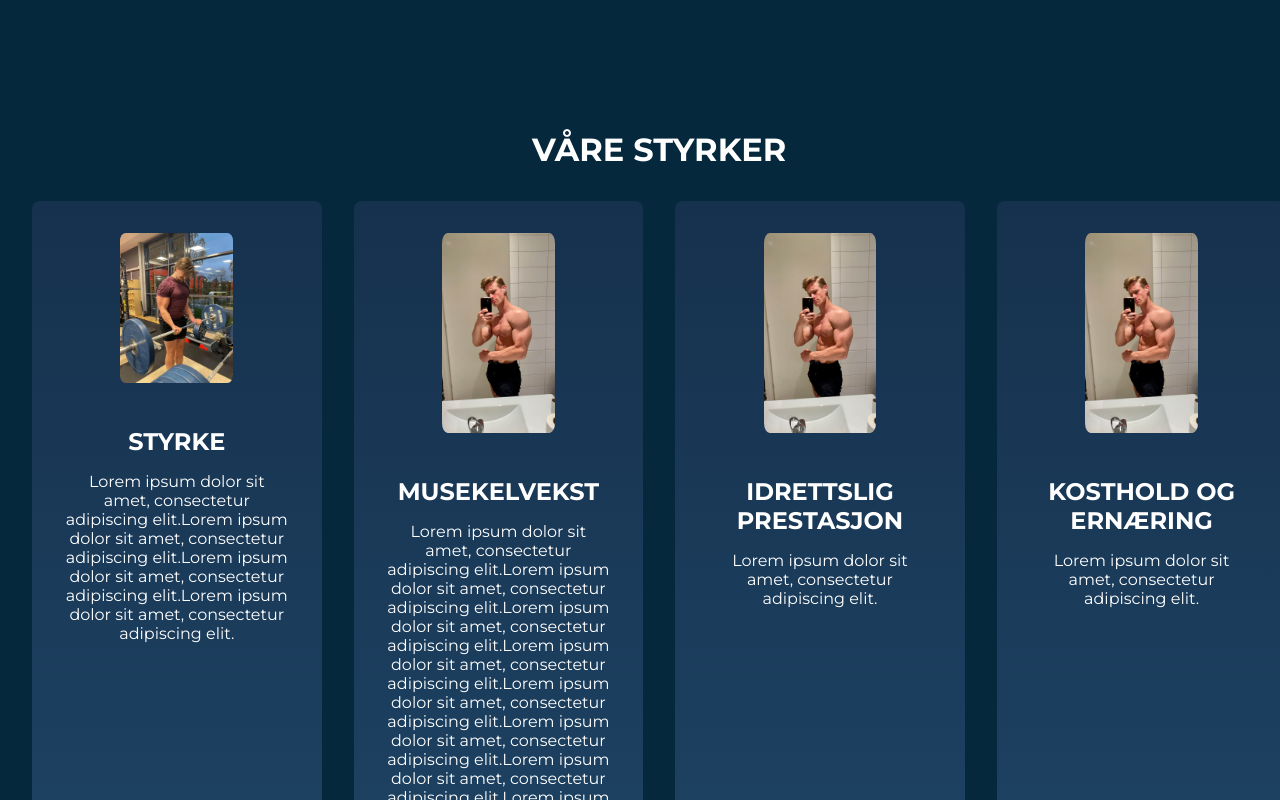
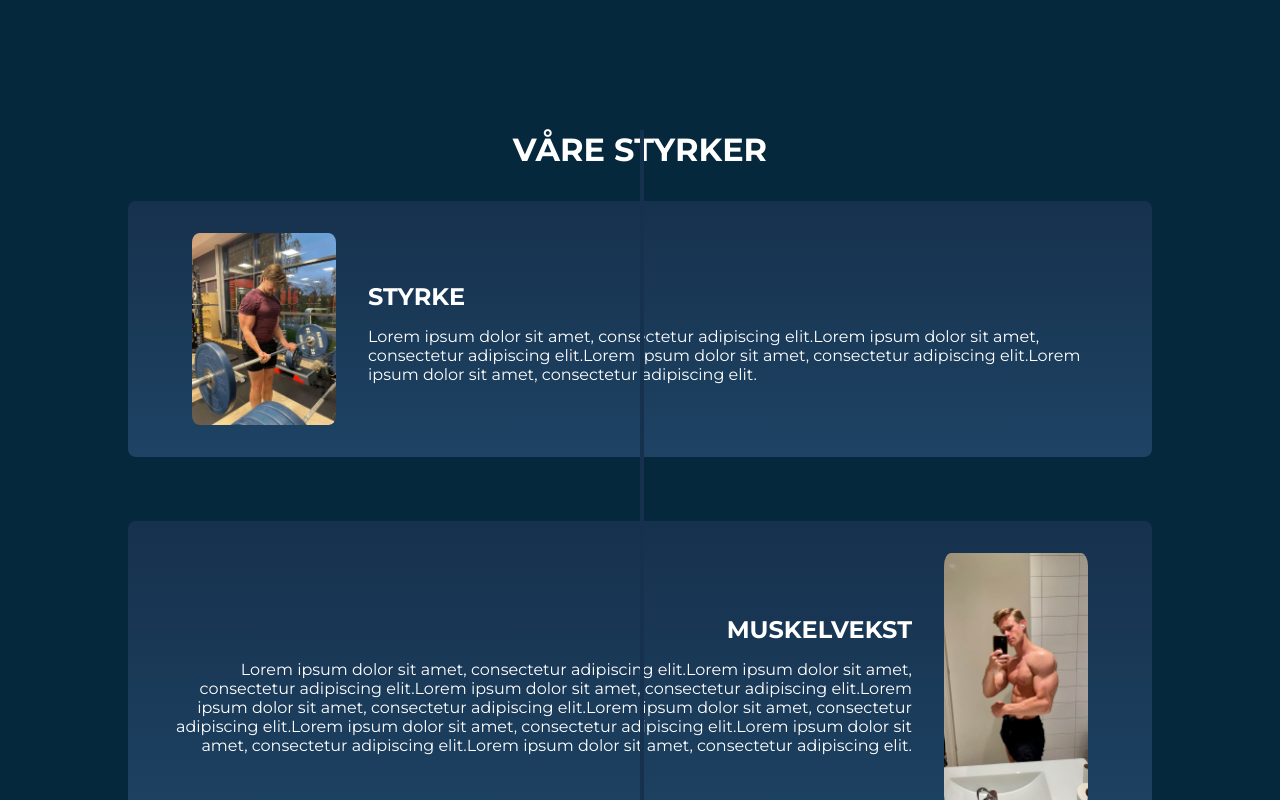
Before and after one commit to Oatre/ebccd, a React (Create React App) app: page / in a window 1280 px wide. Shown: the part 480-1280 px from the top of the page. Built offline with nearby package versions, Linux system fonts and the light colour scheme.

Commit message:
Adjusted ourstrengths.

```diff
--- a/src/App.js
+++ b/src/App.js
@@ -3,6 +3,7 @@ import { Home } from "./Pages/Home";
 import { About } from "./Pages/About";
 import { Coaching } from "./Pages/Coaching";
 import { Ourvision } from './Pages/Ourvision';
+import { Contact } from './Pages/Contact';
 import "./index.css";
 
 function App() {
@@ -13,6 +14,7 @@ function App() {
         <Route path="/about" element={<About />} />
         <Route path="/vision" element={<Ourvision />} />
         <Route path="/coaching" element={<Coaching/>}/>
+        <Route path="/kontakt-oss" element={<Contact/>}/>
       </Routes>
     </div>
   );
--- a/src/Components/Navbar/Navbar.jsx
+++ b/src/Components/Navbar/Navbar.jsx
@@ -6,7 +6,6 @@ import HiddenButton from '../Button/HiddenButton';
 import instagramlogo from '../../Assets/Instagram.svg';
 
 export const Navbar = () => {
-
   return (
     <nav className="nav">
       <ul className="navbar">
@@ -19,23 +18,28 @@ export const Navbar = () => {
         <li className="navbar-item">
           <div className="navbar-button-wrapper">
             <Link to="/about">
-              <Button
-                label="OM OSS"
-              />
+              <Button label="OM OSS" />
             </Link>
             <div className="navbar-submenu">
               <Link to="/vision">
                 <HiddenButton label="VÅR VISJON" />
               </Link>
             </div>
+            <div className="bar"></div>
           </div>
-          <div className="bar"></div>
         </li>
         <li className="navbar-item">
-          <Link to="/coaching">
-            <Button label="COACHING" />
+          <div className="navbar-button-wrapper">
+            <Link to="/coaching">
+              <Button label="COACHING" />
+            </Link>
+            <div className="navbar-submenu2">
+              <Link to="/kontakt-oss">
+                <HiddenButton label="KONTAKT OSS" />
+              </Link>
+            </div>
             <div className="bar"></div>
-          </Link>
+          </div>
         </li>
         <li className="navbar-item">
           <a href="https://www.instagram.com/evidencebased_coaching_duo/" target="_blank" rel="noopener noreferrer">
--- a/src/Components/Navbar/navbar.css
+++ b/src/Components/Navbar/navbar.css
@@ -61,6 +61,23 @@ ul.navbar:before {
   display: block;
 }
 
+
+.navbar-submenu2 {
+  display: none;
+  position: absolute;
+  background-color: #173350;
+  padding: 12px;
+  transition: 0.4;
+}
+
+.navbar-submenu2 a {
+  padding: 0;
+}
+
+.navbar-button-wrapper:hover .navbar-submenu2 {
+  display: block;
+}
+
 .instagram-logo {
   width: 34px;
   height: 34px;
--- a/src/Components/OurStrengths/OurStrengths.jsx
+++ b/src/Components/OurStrengths/OurStrengths.jsx
@@ -2,7 +2,6 @@ import React from 'react';
 import './ourstrengths.css';
 import bigboy from "../../Assets/bigboy.jpg";
 import strength from '../../Assets/Styrke.png';
-
 
 const OurStrengths = () => {
   return (
@@ -11,23 +10,31 @@ const OurStrengths = () => {
       <div className="our-strength-grid">
         <div className="our-strength-item">
           <img src={strength} alt="Strength 1" className="our-strength-image" />
+          <div>
             <h3 className="our-strength-title">STYRKE</h3>
             <p className="our-strength-description">Lorem ipsum dolor sit amet, consectetur adipiscing elit.Lorem ipsum dolor sit amet, consectetur adipiscing elit.Lorem ipsum dolor sit amet, consectetur adipiscing elit.Lorem ipsum dolor sit amet, consectetur adipiscing elit.</p>
           </div>
+        </div>
         <div className="our-strength-item">
           <img src={bigboy} alt="Strength 2" className="our-strength-image" />
-          <h3 className="our-strength-title">MUSEKELVEKST</h3>
+          <div>
+            <h3 className="our-strength-title">MUSKELVEKST</h3>
             <p className="our-strength-description">Lorem ipsum dolor sit amet, consectetur adipiscing elit.Lorem ipsum dolor sit amet, consectetur adipiscing elit.Lorem ipsum dolor sit amet, consectetur adipiscing elit.Lorem ipsum dolor sit amet, consectetur adipiscing elit.Lorem ipsum dolor sit amet, consectetur adipiscing elit.Lorem ipsum dolor sit amet, consectetur adipiscing elit.Lorem ipsum dolor sit amet, consectetur adipiscing elit.Lorem ipsum dolor sit amet, consectetur adipiscing elit.</p>
+          </div>
         </div>
         <div className="our-strength-item">
           <img src={bigboy} alt="Strength 3" className="our-strength-image" />
+          <div>
             <h3 className="our-strength-title">IDRETTSLIG PRESTASJON</h3>
             <p className="our-strength-description">Lorem ipsum dolor sit amet, consectetur adipiscing elit.</p>
           </div>
+        </div>
         <div className="our-strength-item">
           <img src={bigboy} alt="Strength 4" className="our-strength-image" />
+          <div>
             <h3 className="our-strength-title">KOSTHOLD OG ERNÆRING</h3>
             <p className="our-strength-description">Lorem ipsum dolor sit amet, consectetur adipiscing elit.</p>
+          </div>
         </div>
       </div>
     </div>
--- a/src/Components/OurStrengths/ourstrengths.css
+++ b/src/Components/OurStrengths/ourstrengths.css
@@ -1,7 +1,17 @@
+.our-strength-wrapper {
+  width: 80%;
+  margin: 2rem auto;
+  position: relative;
+}
 
-.our-strength-wrapper {
-    width: 98%;
-    margin: 2rem;
+.our-strength-wrapper::before {
+  content: '';
+  position: absolute;
+  top: 0;
+  left: 50%;
+  height: 100%;
+  width: 4px;
+  background: #16314D;
 }
 
 .our-strength-heading {
@@ -14,6 +24,7 @@
 
 .our-strength-grid {
   display: flex;
+  flex-direction: column;
   width: 100%;
   max-width: 100%;
   justify-content: space-between;
@@ -22,19 +33,30 @@
 }
 
 .our-strength-item {
-    flex-basis: 100%;
+  display: flex;
+  align-items: center;
+  margin-bottom: 2rem;
+  padding: 2rem;
   background-image: linear-gradient(to bottom, #16314D, #1E4364);
   border-radius: 8px;
-    padding: 2rem;
-    text-align: center;
+  flex-basis: 100%;
+}
+
+
+
+.our-strength-item:nth-child(even) {
+  flex-direction: row-reverse;
+  text-align: right;
 }
 
 .our-strength-image {
-    max-width: 50%;
+  max-width: 15%;
   height: auto;
   margin-bottom: 1rem;
+  margin: 0 2rem;
   border-radius: 5%;
 }
+
 
 .our-strength-title {
   font-size: 1.5rem;
--- /dev/null
+++ b/src/Pages/Contact.jsx
@@ -0,0 +1,15 @@
+// This is an underpage for Coaching, it is not a direct children, just for categorization reaons.
+
+import React from 'react'
+import { Navbar } from '../Components/Navbar/Navbar'
+import { HeroBanner } from '../Components/Herobanner/HeroBanner'
+
+
+export const Contact = () => {
+  return (
+    <div>Contact
+        <Navbar/>
+        <HeroBanner title= {'KONTAKT OSS'}></HeroBanner>
+    </div>
+  )
+}
```
Lines whose indentation alone changed are shown as unchanged.
